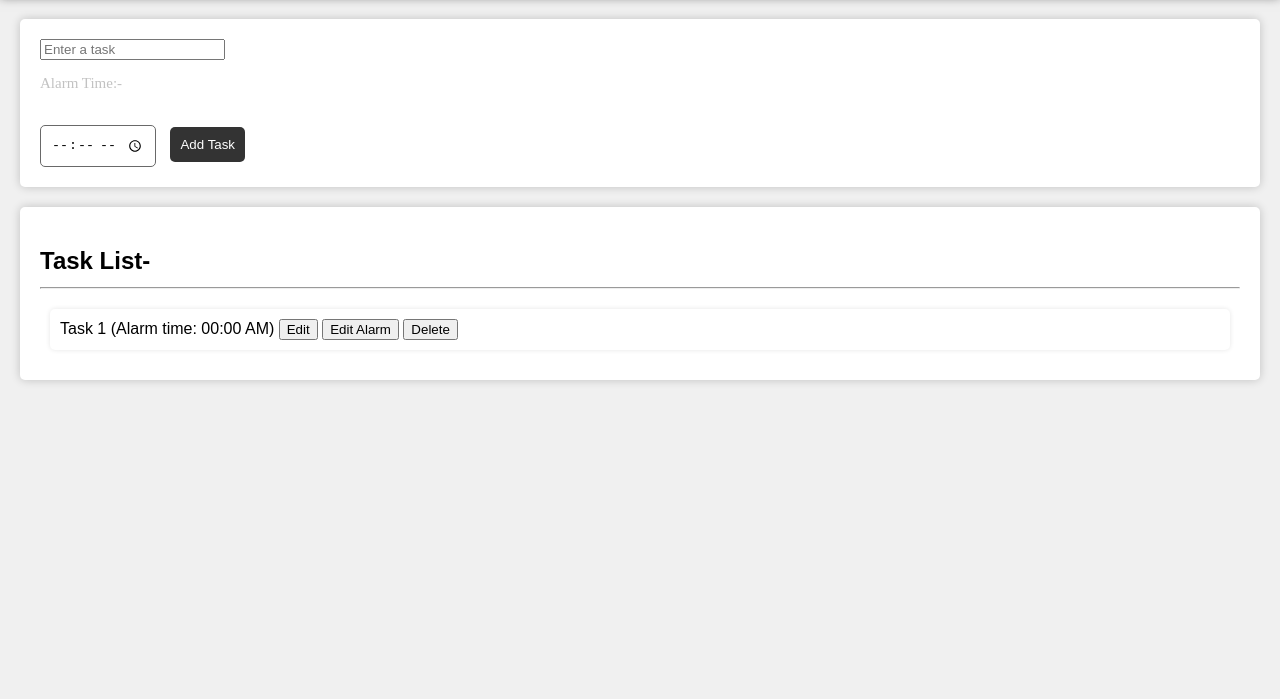
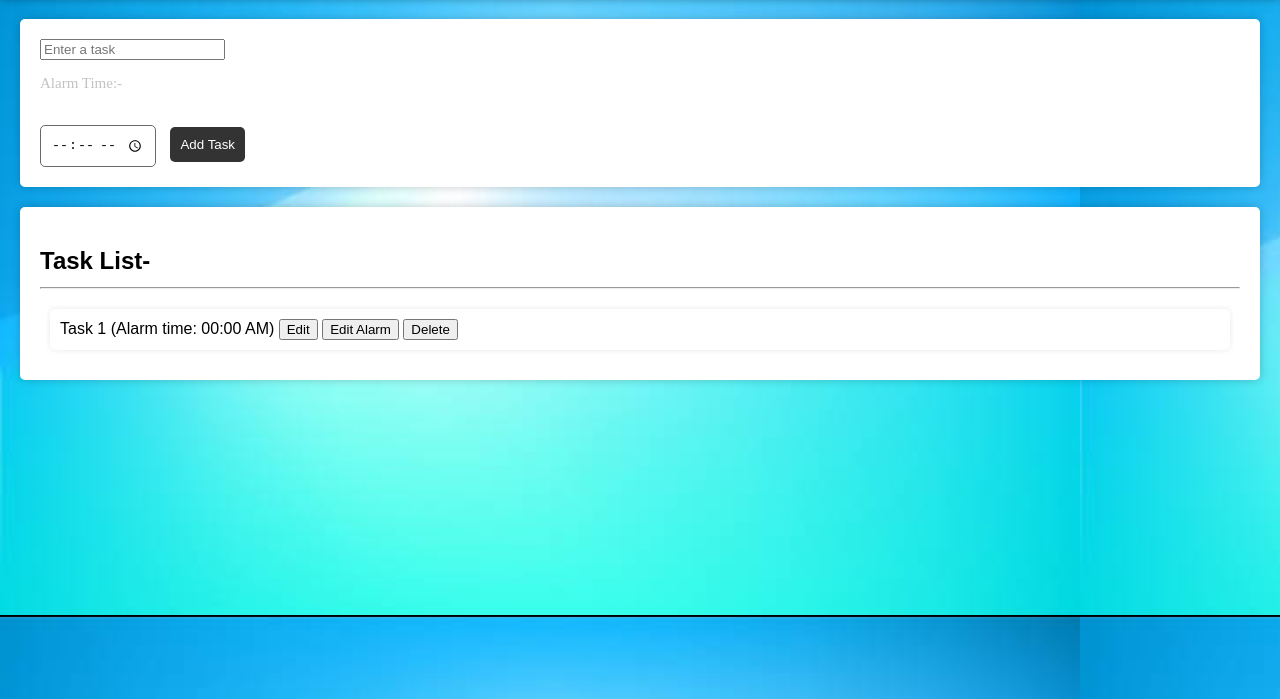
Before and after one commit to Cluster07/TaskTracker, a plain HTML site: page index.html in a window 1280 px wide. Shown: the part 101-800 px from the top of the page. Drawn offline with Linux system fonts and the light colour scheme.

Commit message:
index.html

```diff
--- a/index.html
+++ b/index.html
@@ -5,7 +5,7 @@
     <meta name="viewport" content="width=device-width, initial-scale=1.0">
     <style>
         body {
-            background-image: url('pngtree-blue-creative-music-background-picture-image_1438100.jpg');
+            background-image: url('Screenshot_2023-10-01-22-22-53-64_99c04817c0de5652397fc8b56c3b3817.jpg');
             font-family: Arial, sans-serif;
             margin: 0;
             padding: 0;
```
